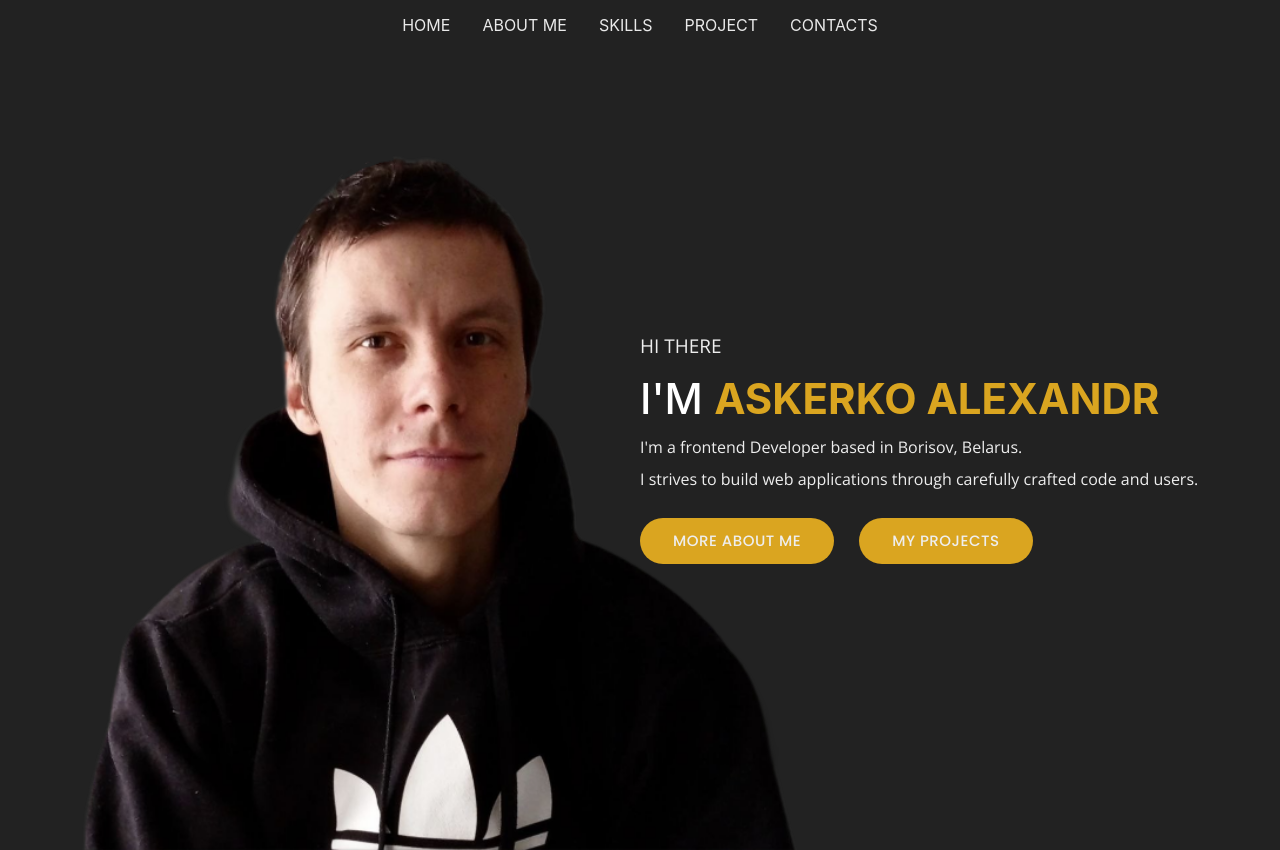
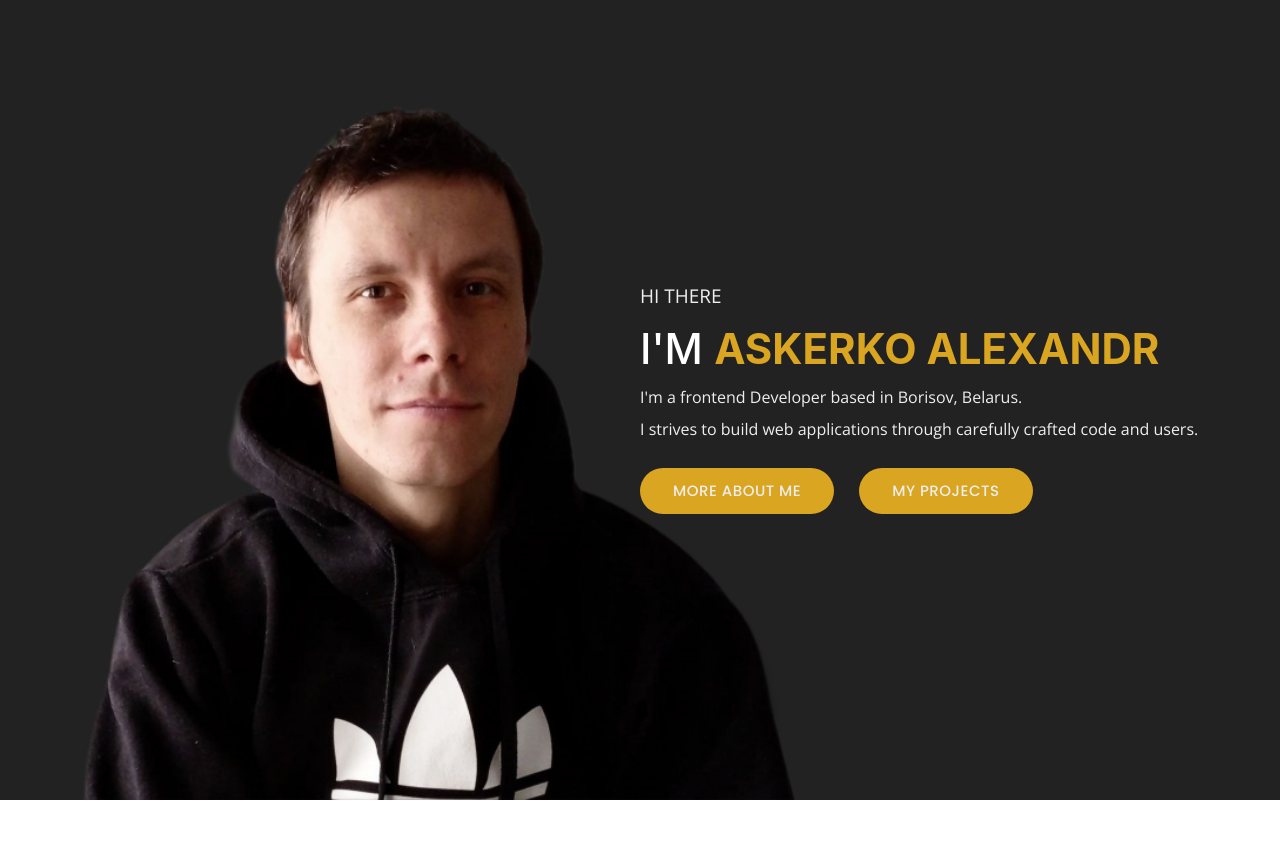
Before and after one commit to Bmwbyas/Portfolio, a React (Create React App) app: page / in a window 1280 px wide. After the commit the page ends 800 px from the top, so only its background shows below. Built offline with nearby package versions, Linux system fonts and the light colour scheme.

Commit message:
fix(about me )

```diff
--- a/src/App.tsx
+++ b/src/App.tsx
@@ -14,7 +14,7 @@ function App() {
 
     return (
         <div className='App'>
-            <Header/>
+            {/*<Header/>*/}
             <Routes>
                 <Route path='/' element={<Home/>}/>
                 <Route path={routes.home} element={<Home/>}/>
--- a/src/components/AboutMe/AboutMe.module.scss
+++ b/src/components/AboutMe/AboutMe.module.scss
@@ -40,9 +40,15 @@
         top: 11px;
         width: 30px;
         background-color: $activeColor;
+        @media (max-width: 605px) {
+          display: none;
+        }
       }
 
       &:after {
+        @media (max-width: 605px) {
+          display: none;
+        }
         position: absolute;
         content: "";
         height: 2px;
@@ -50,6 +56,7 @@
         top: 11px;
         width: 30px;
         background-color: $activeColor;
+
       }
     }
   }
@@ -57,14 +64,8 @@
 
   .mainContainer {
 
-    //@include container;
+
     @include flex(row, center, center, wrap);
-    //display: grid;
-    //grid-template-columns: 1fr 1fr;
-    //gap: 10px;
-    //@media (max-width: 1224px) {
-    //  justify-content: center;
-    //}
 
     .photoContainer {
 
@@ -101,6 +102,7 @@
       display: grid;
 
       grid-template-columns: 1fr 1fr;
+
       margin: 0 15px;
 
       .personalInfo {
@@ -150,7 +152,13 @@
     .expirienceContainer {
 
       width: 50%;
+      @media (max-width: 605px) {
+        width: 100%;
+
+
+      }
       text-align: left;
+
 
       .titleExpEd {
         text-align: left;
```
